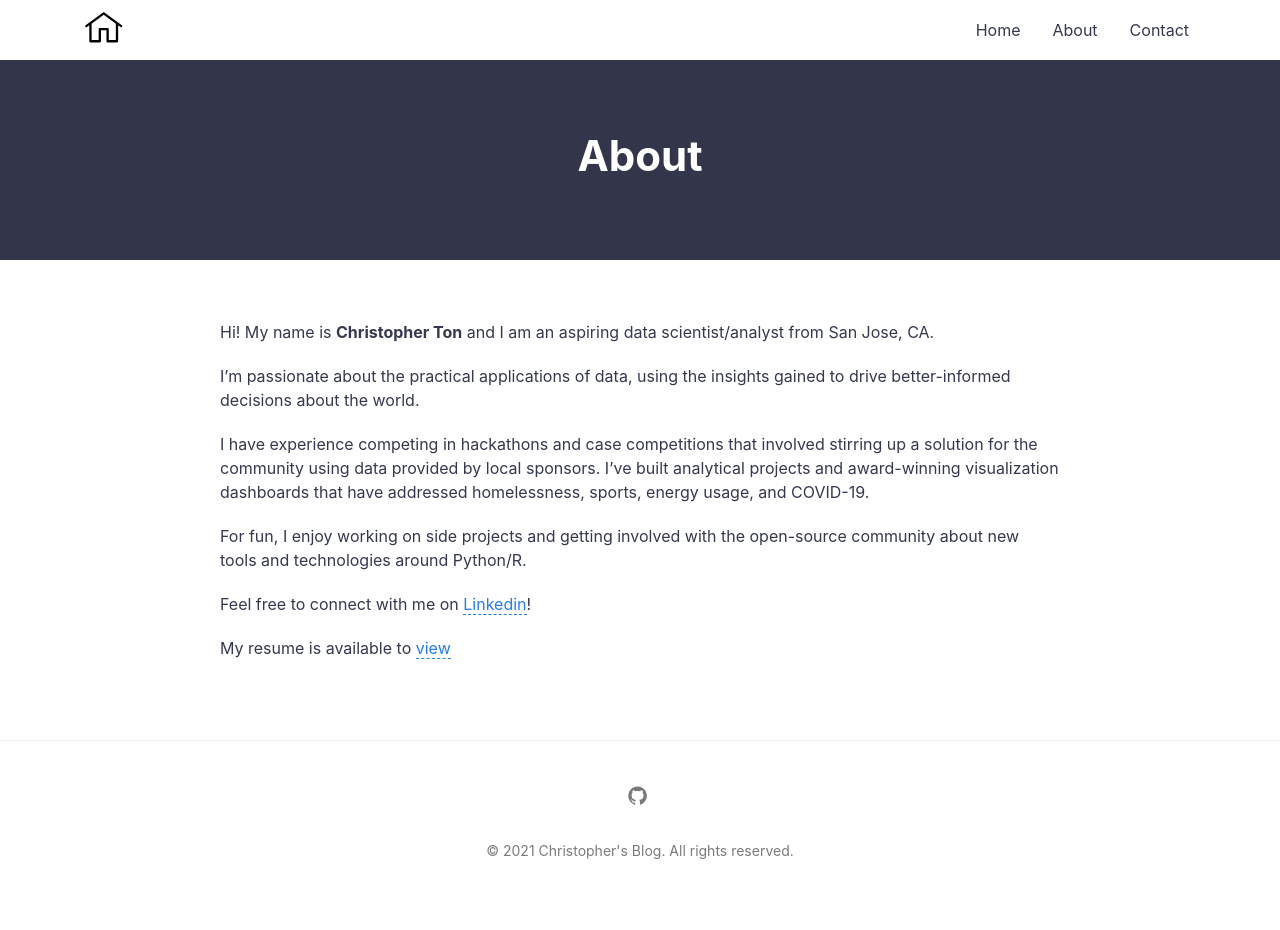
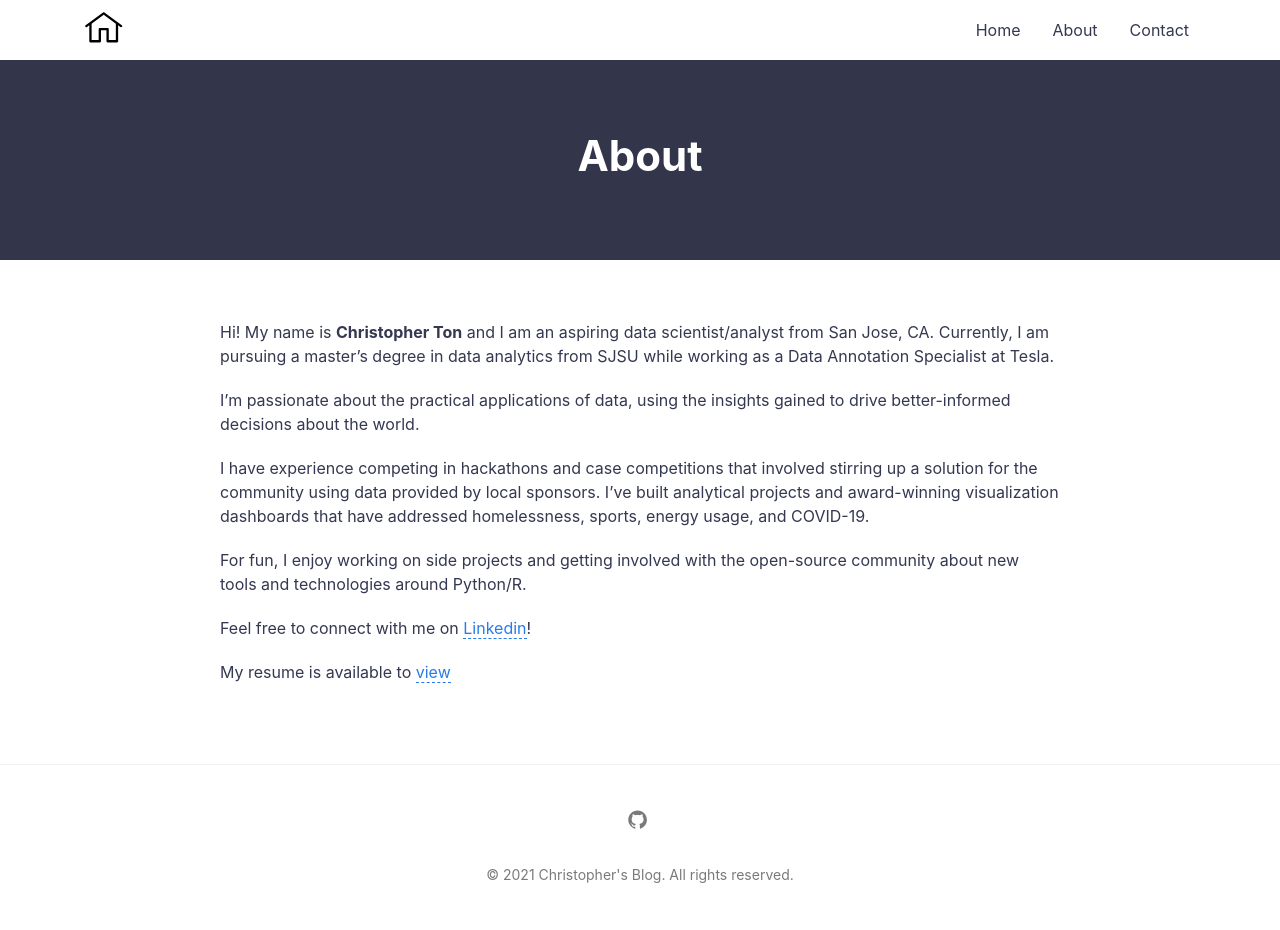
Before and after one commit to chriztopherton/chriztopherton.github.io, a Jekyll site: the page built from about.md, in a window 1280 px wide. Built offline with Jekyll 4.4.1, drawn with Linux system fonts in a browser that asks for light colours; before the commit the page ends 906 px from its top, so only the background shows below that.

Commit message:
update about page

```diff
--- a/about.md
+++ b/about.md
@@ -4,7 +4,7 @@ title: About
 permalink: /about/
 ---
 
-Hi! My name is **Christopher Ton** and I am an aspiring data scientist/analyst from San Jose, CA.
+Hi! My name is **Christopher Ton** and I am an aspiring data scientist/analyst from San Jose, CA. Currently, I am pursuing a master's degree in data analytics from SJSU while working as a Data Annotation Specialist at Tesla.
 
 I'm passionate about the practical applications of data, using the insights gained to drive better-informed decisions about the world.
 
@@ -14,4 +14,4 @@ For fun, I enjoy working on side projects and getting involved with the open-sou
 
 Feel free to connect with me on [Linkedin](https://www.linkedin.com/in/chriztopherton/)!
 
-My resume is available to [view](https://github.com/chriztopherton/chriztopherton.github.io/raw/master/assets/Christopher_Ton_Resume_01_21.pdf)
+My resume is available to [view](https://github.com/chriztopherton/chriztopherton.github.io/blob/master/assets/Christopher_Ton_Resume.pdf)
```
